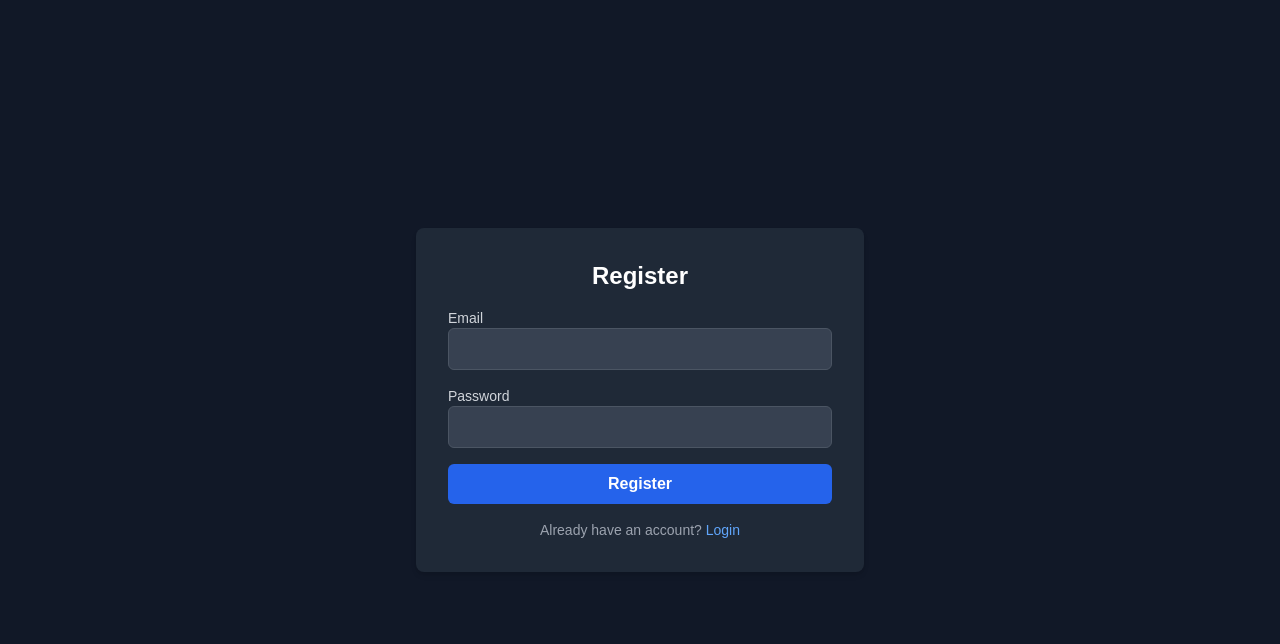
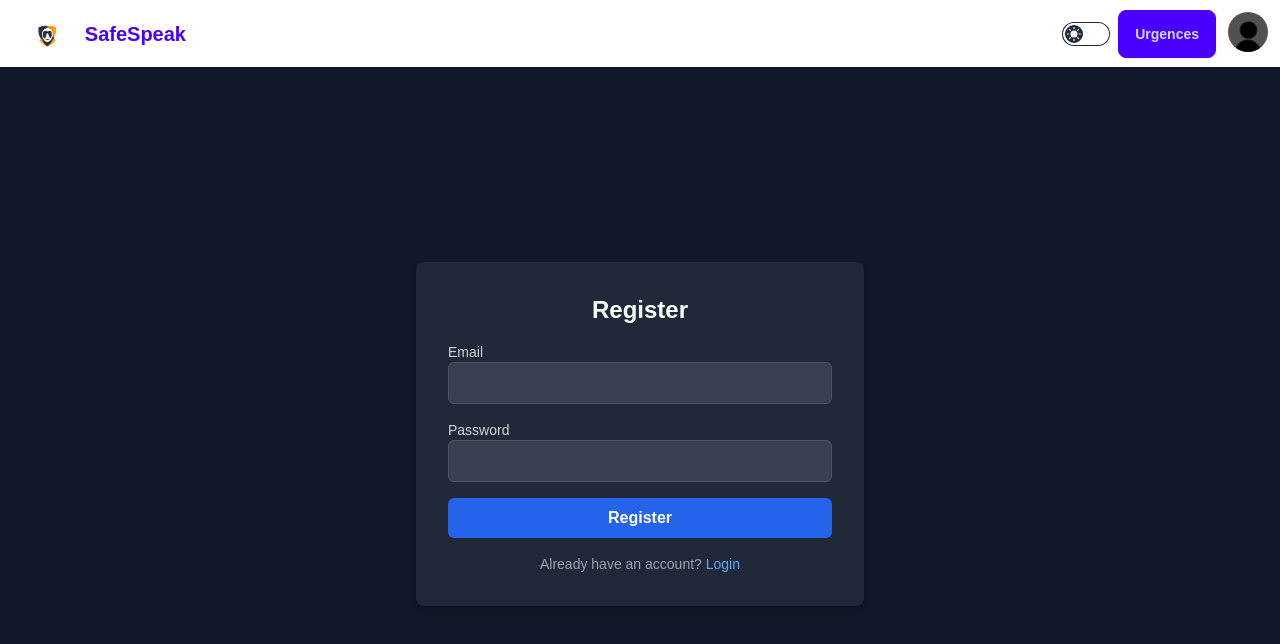
Before and after one commit to Ozomozyan/SafeSpeak, a Next.js app in the folder frontend/: page /register in a window 1280 px wide. Shown: the top 644 px of the page. Built offline with nearby package versions, Linux system fonts and the light colour scheme.

Commit message:
nav + boutton

```diff
--- a/frontend/src/app/login/page.tsx
+++ b/frontend/src/app/login/page.tsx
@@ -3,7 +3,7 @@
 import React, { useState } from 'react';
 import { useRouter } from 'next/navigation';
 import CryptoJS from 'crypto-js'; // Import the crypto-js library
-import Navbar from '@/components/navbar';
+import Navbar from '@/components/navbar'; // Adjust the import path as necessary
 
 const Login = () => {
     const [email, setEmail] = useState('');
@@ -59,7 +59,9 @@
     };
 
     return (
-        <div className="flex items-center justify-center h-screen bg-gray-900"> {/* Dark background */}
+        <div className="flex flex-col h-screen">
+            <Navbar /> {/* Include the Navbar here */}
+            <div className="flex-grow flex items-center justify-center bg-gray-900"> {/* Dark background */}
                 <div className="w-full max-w-md p-8 space-y-4 bg-gray-800 rounded-lg shadow-md"> {/* Dark card */}
                     <h2 className="text-2xl font-bold text-center text-primary">Login</h2> {/* White text */}
                     {error && <p className="text-red-400 text-sm text-center">{error}</p>} {/* Error in red */}
@@ -103,6 +105,7 @@
                     </p>
                 </div>
             </div>
+        </div>
     );
 };
 
--- a/frontend/src/app/page.tsx
+++ b/frontend/src/app/page.tsx
@@ -4,9 +4,7 @@
 import Navbar from '@/components/navbar';
 import { useRouter } from "next/navigation";
 
-
 const App: React.FC = () => {
-
   const router = useRouter();
 
   const handleCommencerClick = () => {
@@ -26,14 +24,14 @@
           <p className="mt-6 text-xl">
             Participez aux discussions, explorez nos catégories, et partagez vos idées avec notre communauté.
           </p>
-          <div className="flex-none gap-2">
+          <div className="flex-none gap-4"> {/* Use gap for spacing */}
+            <a href="/register" className="btn btn-secondary">Register</a> {/* Register button first */}
             <a href="/login" className="btn btn-primary">Login</a>
-            <a href="/register" className="btn btn-secondary">Register</a>
           </div>
         </div>
       </header>
 
-      {/* Footer*/}
+      {/* Footer */}
       <footer className="footer p-10 bg-base-300 text-base-content">
         <div>
           <h4 className="font-bold">À propos du Forum</h4>
--- a/frontend/src/app/register/page.tsx
+++ b/frontend/src/app/register/page.tsx
@@ -2,6 +2,7 @@
 
 import React, { useState } from 'react';
 import CryptoJS from 'crypto-js'; // Import the crypto-js library
+import Navbar from '@/components/navbar'; // Adjust the import path as necessary
 
 const Register = () => {
     const [email, setEmail] = useState('');
@@ -53,8 +54,9 @@
     };
 
     return (
-
-        <div className="flex items-center justify-center h-screen bg-gray-900"> {/* Dark background */}
+        <div className="flex flex-col h-screen">
+            <Navbar /> {/* Include the Navbar here */}
+            <div className="flex-grow flex items-center justify-center bg-gray-900"> {/* Dark background */}
                 <div className="w-full max-w-md p-8 space-y-4 bg-gray-800 rounded-lg shadow-md"> {/* Dark card */}
                     <h2 className="text-2xl font-bold text-center text-white">Register</h2> {/* White text */}
                     {error && <p className="text-red-400 text-sm text-center">{error}</p>} {/* Error in red */}
@@ -98,6 +100,7 @@
                     </p>
                 </div>
             </div>
+        </div>
     );
 };
 
```
Lines whose indentation alone changed are shown as unchanged.
